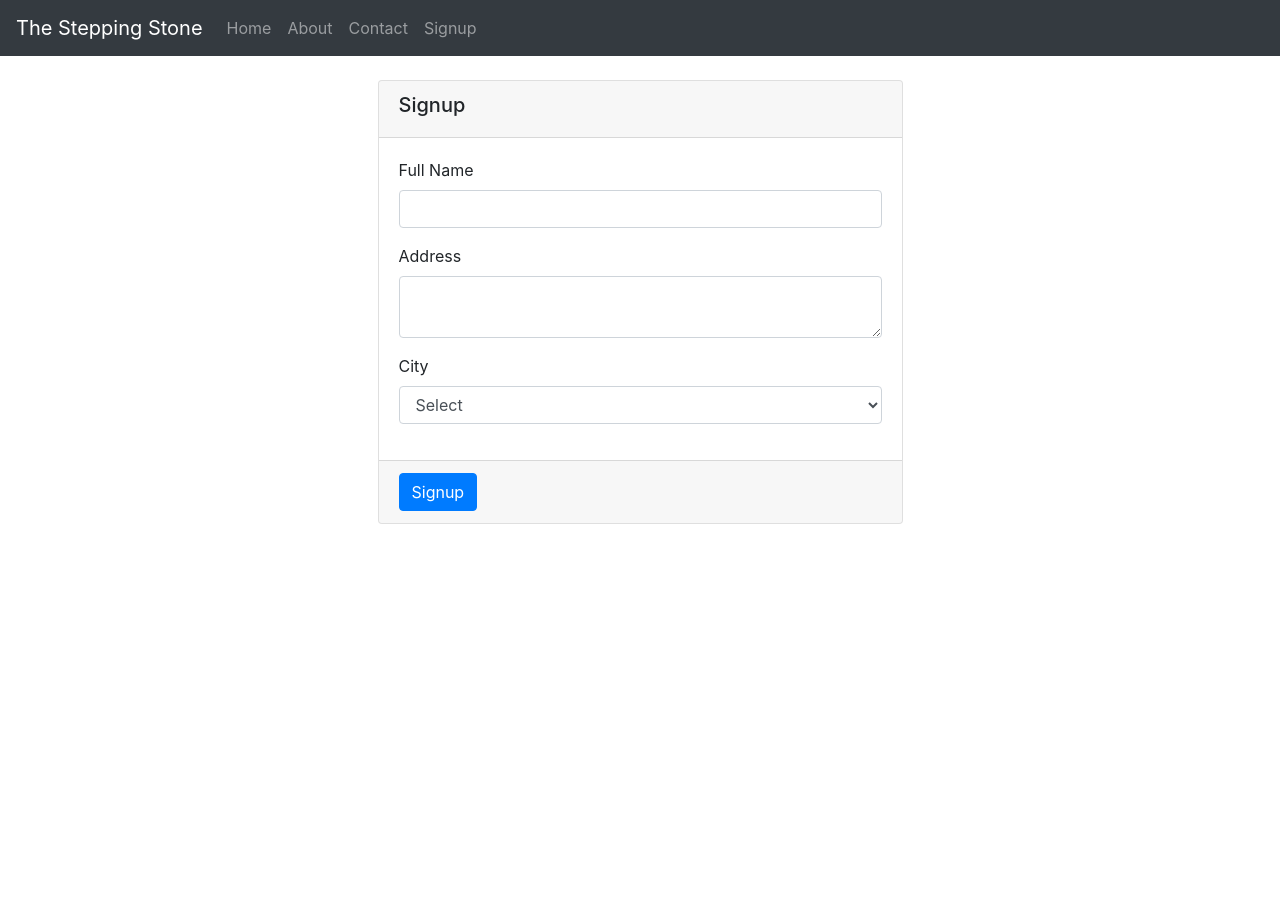
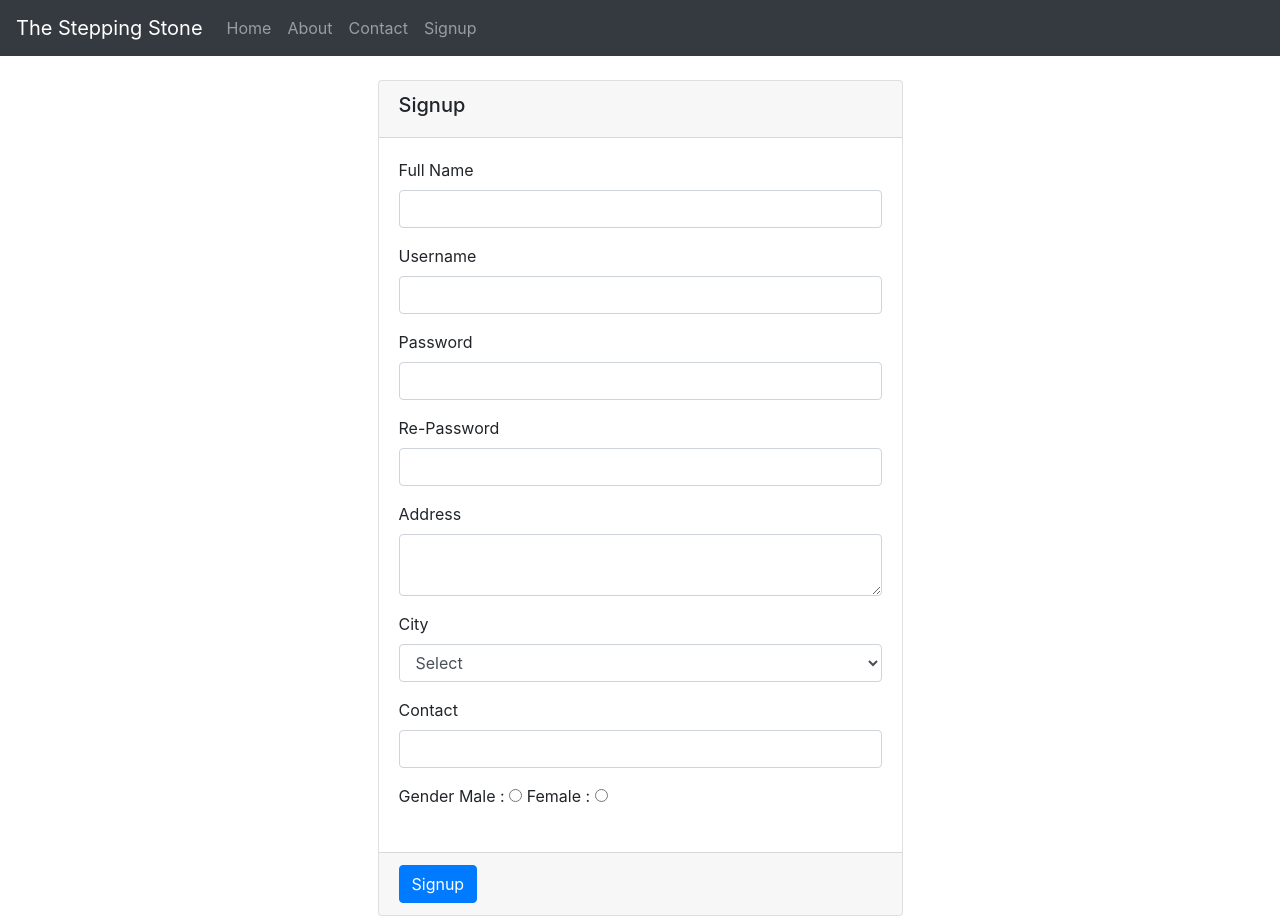
Before and after one commit to jamesjoel/tss9_night, a CodeIgniter app: page /tss9/index.php/home/signup in a window 1280 px wide. Before the commit the page ends 524 px from the top, so only its background shows below. Run offline with CodeIgniter, Linux system fonts and the light colour scheme; some libraries are stand-ins or nearby versions.

Commit message:
validation on CI

```diff
--- a/ci/application/controllers/Home.php
+++ b/ci/application/controllers/Home.php
@@ -24,20 +24,32 @@ class Home extends CI_Controller{
 	}
 	function signup()
 	{
+		$this->load->library("form_validation");
+		// sample error msg : The .... filed is require.
+		$this->form_validation->set_rules("full_name", "Full Name", "required");
+		$this->form_validation->set_rules("username", "Username/Email", "required|valid_email");
+		$this->form_validation->set_rules("password", "Password", "required");
+		$this->form_validation->set_rules("re_pass", "Re-Password", "required|matches[password]");
+		$this->form_validation->set_rules("address", "Adderss", "required");
+		$this->form_validation->set_rules("city", "City", "required");
+		$this->form_validation->set_rules("contact", "Contact", "required|numeric|exact_length[10]");
+		$this->form_validation->set_rules("gender", "Gender", "required");
 
-		$this->load->view("header");
-		$this->load->view("signup");
+		if($this->form_validation->run()==false) // if any one error then if condi is exe.
+		{
+			$this->load->view("header");
+			$this->load->view("signup");
+		}
+		else
+		{
+			// print_r($this->input->post());
+			$saveArr = $this->input->post();
+		}
+
+
 	}
 
-	function save()
-	{
-		// $_POST
-		// print_r($this->input->post());
-		$a = $this->input->post("full_name");
-		$b = $this->input->post("address");
-		$c = $this->input->post("city");
 
-	}
 
 
 
--- a/ci/application/views/signup.php
+++ b/ci/application/views/signup.php
@@ -1,7 +1,17 @@
+<style type="text/css">
+	.error-msg{
+		color: red;
+		font-size: 12px;
+	}
+</style>
 <div class="container mt-4">
 
 	<div class="col-md-6 offset-md-3">
-		<form action="<?php echo site_url('home/save') ?>" method="post">
+		<?php
+		// echo validation_errors();
+		?>
+		<!--  if we add CI validation on any form then we have to create action is empty -->
+		<form action="" method="post">
 		<div class="card">
 			<div class="card-header">
 				<h5>Signup</h5>
@@ -9,20 +19,49 @@
 			<div class="card-body">
 				<div class="form-group">
 					<label>Full Name</label>
-					<input type="text" name="full_name" class="form-control">
+					<input type="text" value="<?php echo set_value('full_name') ?>" name="full_name" class="form-control">
+					<div class="error-msg"><?php echo form_error('full_name'); ?></div>
+				</div>
+				<div class="form-group">
+					<label>Username</label>
+					<input type="text" value="<?php echo set_value('username') ?>" name="username" class="form-control">
+					<div class="error-msg"><?php echo form_error('username'); ?></div>
+				</div>
+				<div class="form-group">
+					<label>Password</label>
+					<input type="password" value="<?php echo set_value('password') ?>" name="password" class="form-control">
+					<div class="error-msg"><?php echo form_error('password'); ?></div>
+				</div>
+				<div class="form-group">
+					<label>Re-Password</label>
+					<input type="password" value="<?php echo set_value('re_pass') ?>" name="re_pass" class="form-control">
+					<div class="error-msg"><?php echo form_error('re_pass'); ?></div>
 				</div>
 				<div class="form-group">
 					<label>Address</label>
-					<textarea class="form-control" name="address"></textarea>
+					<textarea class="form-control" name="address"><?php echo set_value('address') ?></textarea>
+					<div class="error-msg"><?php echo form_error('address'); ?></div>
 				</div>
 				<div class="form-group">
 					<label>City</label>
 					<select class="form-control" name="city">
-						<option>Select</option>
-						<option>Indore</option>
-						<option>Mumbai</option>
-						<option>Pune</option>
+						<option value="">Select</option>
+						<option <?php echo set_select("city", "indore"); ?> value="indore">Indore</option>
+						<option <?php echo set_select("city", "mumbai"); ?> value="mumbai">Mumbai</option>
+						<option <?php echo set_select("city", "pune"); ?> value="pune">Pune</option>
 					</select>
+					<div class="error-msg"><?php echo form_error('city'); ?></div>
+				</div>
+				<div class="form-group">
+					<label>Contact</label>
+					<input type="text" value="<?php echo set_value('contact') ?>" name="contact" class="form-control">
+					<div class="error-msg"><?php echo form_error('contact'); ?></div>
+				</div>
+				<div class="form-group">
+					<label>Gender</label>
+					Male : <input type="radio" <?php echo set_radio('gender', 'male'); ?> name="gender" value="male">
+					Female : <input type="radio" <?php echo set_radio('gender', 'female'); ?> name="gender" value="female">
+					<div class="error-msg"><?php echo form_error('gender'); ?></div>
 				</div>
 			</div>
 			<div class="card-footer">
```
